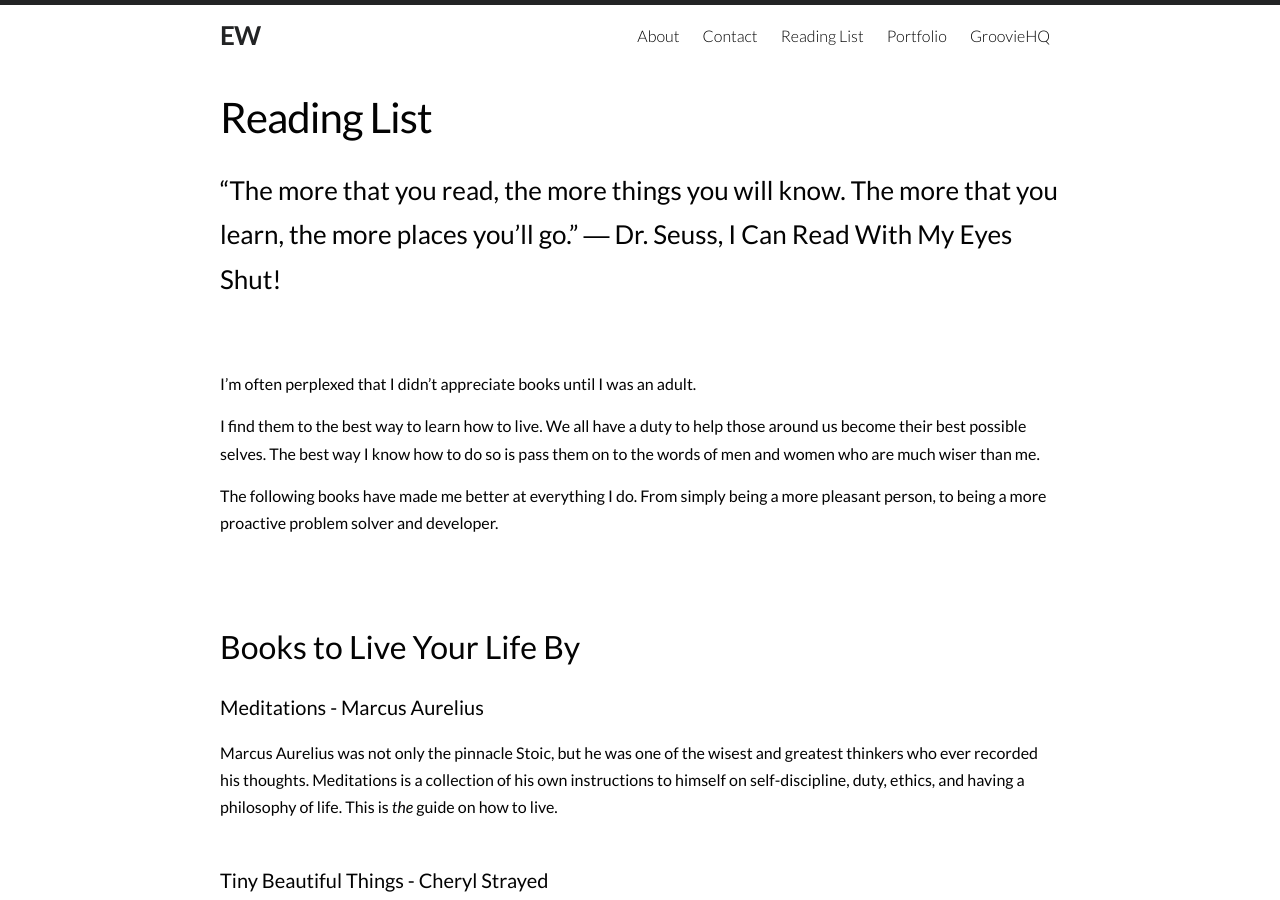
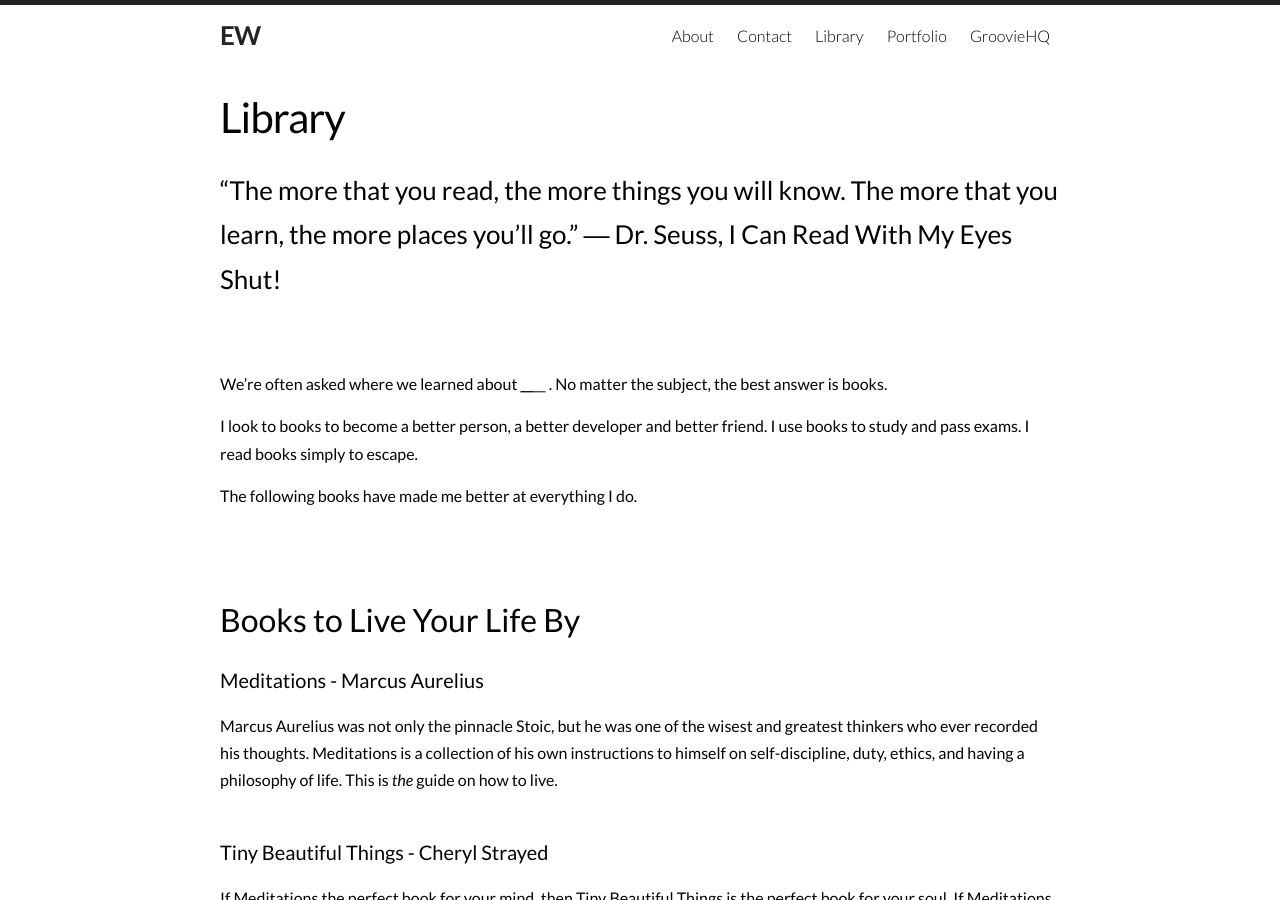
Before and after one commit to ericwindmill/ericwindmill.com, a Jekyll site: the page built from reading_list.md, in a window 1280 px wide and 900 px high. Built offline with Jekyll 4.4.1, drawn with Linux system fonts in a browser that asks for light colours; nearby versions of some CDN libraries; some of the changed text lies outside the part shown.

Commit message:
more work done

```diff
--- a/_includes/footer.html
+++ b/_includes/footer.html
@@ -20,6 +20,7 @@
         <p class='site-description'>{{ site.description | escape }}</p>
       </div>
     </div>
+        <a href="http://res.cloudinary.com/ericwindmill/image/upload/v1497816237/eric_windmill_resume_zdyhli.pdf">Downloadable Resume</a>
 
 
   </div>
--- a/reading_list.md
+++ b/reading_list.md
@@ -1,16 +1,16 @@
 ---
 layout: page
-title: Reading List
+title: Library
 permalink: /books/
 ---
 ### “The more that you read, the more things you will know. The more that you learn, the more places you’ll go.” ― Dr. Seuss, I Can Read With My Eyes Shut!
 
 <br/><br/>
-I'm often perplexed that I didn't appreciate books until I was an adult.
+We're often asked where we learned about ________ . No matter the subject, the best answer is books.
 
- I find them to the best way to learn how to live. We all have a duty to help those around us become their best possible selves. The best way I know how to do so is pass them on to the words of men and women who are much wiser than me.
+I look to books to become a better person, a better developer and better friend. I use books to study and pass exams. I read books simply to escape.
 
-The following books have made me better at everything I do. From simply being a more pleasant person, to being a more proactive problem solver and developer.
+The following books have made me better at everything I do.
 
 
 <br/><br/>
```
Also changed, not shown: other parts of reading_list.md (+10 -4 lines), works.html (+6 -6 lines).
